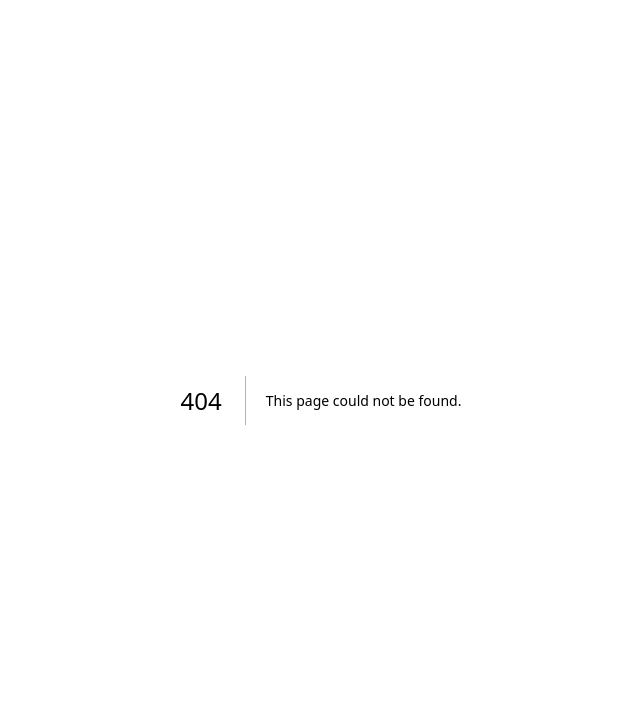
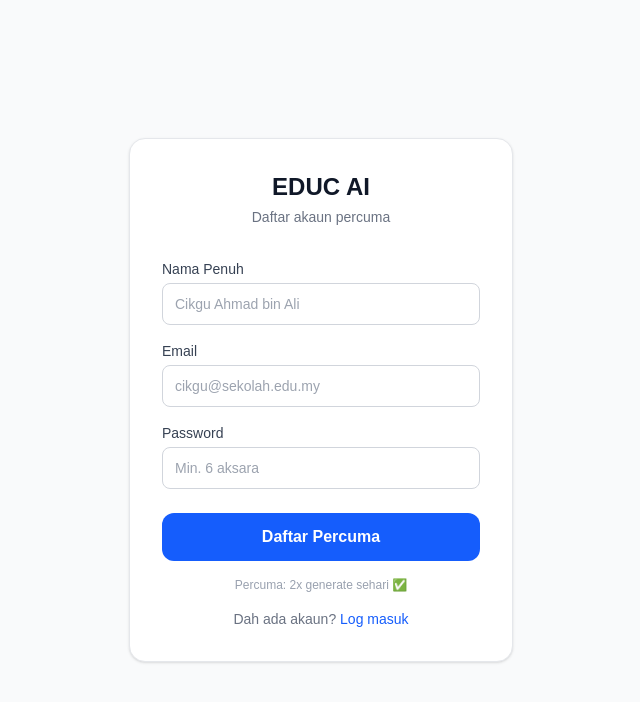
Before and after one commit to asyrafamirul80-code/educai, a Next.js app: page /register in a window 1280 px wide. Before the commit this address had no page. Shown: the top 702 px of the page, without its empty margins (319-959 px from the left). Built offline with nearby package versions, Linux system fonts and the light colour scheme.

Commit message:
add supabase auth - login register pages

```diff
--- /dev/null
+++ b/app/login/page.tsx
@@ -0,0 +1,92 @@
+// LETAK FILE NI DI: app/login/page.tsx
+// (Buat folder 'app/login' kalau belum ada)
+
+'use client'
+
+import { useState } from 'react'
+import { useRouter } from 'next/navigation'
+import Link from 'next/link'
+import { createClient } from '@/lib/supabase'
+
+export default function LoginPage() {
+  const router = useRouter()
+  const [email, setEmail] = useState('')
+  const [password, setPassword] = useState('')
+  const [loading, setLoading] = useState(false)
+  const [error, setError] = useState('')
+
+  async function handleLogin(e: React.FormEvent) {
+    e.preventDefault()
+    setLoading(true)
+    setError('')
+
+    const supabase = createClient()
+    const { error } = await supabase.auth.signInWithPassword({ email, password })
+
+    if (error) {
+      setError('Email atau password salah. Cuba semula.')
+      setLoading(false)
+    } else {
+      router.push('/dashboard')
+    }
+  }
+
+  return (
+    <main className="min-h-screen bg-gray-50 flex items-center justify-center px-4">
+      <div className="bg-white rounded-2xl shadow-sm border border-gray-200 p-8 w-full max-w-sm">
+
+        {/* Logo */}
+        <div className="text-center mb-8">
+          <h1 className="text-2xl font-bold text-gray-900">EDUC AI</h1>
+          <p className="text-gray-500 text-sm mt-1">Log masuk ke akaun anda</p>
+        </div>
+
+        <form onSubmit={handleLogin} className="flex flex-col gap-4">
+          <div>
+            <label className="text-sm font-medium text-gray-700 block mb-1">Email</label>
+            <input
+              type="email"
+              value={email}
+              onChange={e => setEmail(e.target.value)}
+              placeholder="cikgu@sekolah.edu.my"
+              required
+              className="w-full border border-gray-300 rounded-lg px-3 py-2.5 text-sm focus:outline-none focus:ring-2 focus:ring-blue-500"
+            />
+          </div>
+
+          <div>
+            <label className="text-sm font-medium text-gray-700 block mb-1">Password</label>
+            <input
+              type="password"
+              value={password}
+              onChange={e => setPassword(e.target.value)}
+              placeholder="••••••••"
+              required
+              className="w-full border border-gray-300 rounded-lg px-3 py-2.5 text-sm focus:outline-none focus:ring-2 focus:ring-blue-500"
+            />
+          </div>
+
+          {error && (
+            <p className="text-red-500 text-sm bg-red-50 px-3 py-2 rounded-lg">{error}</p>
+          )}
+
+          <button
+            type="submit"
+            disabled={loading}
+            className="bg-blue-600 text-white font-semibold py-3 rounded-xl hover:bg-blue-700 transition-colors disabled:opacity-60 mt-2"
+          >
+            {loading ? 'Sedang log masuk...' : 'Log Masuk'}
+          </button>
+        </form>
+
+        <p className="text-center text-sm text-gray-500 mt-6">
+          Belum ada akaun?{' '}
+          <Link href="/register" className="text-blue-600 font-medium hover:underline">
+            Daftar percuma
+          </Link>
+        </p>
+
+      </div>
+    </main>
+  )
+}
--- /dev/null
+++ b/app/register/page.tsx
@@ -0,0 +1,142 @@
+// LETAK FILE NI DI: app/register/page.tsx
+// (Buat folder 'app/register' kalau belum ada)
+
+'use client'
+
+import { useState } from 'react'
+import { useRouter } from 'next/navigation'
+import Link from 'next/link'
+import { createClient } from '@/lib/supabase'
+
+export default function RegisterPage() {
+  const router = useRouter()
+  const [email, setEmail] = useState('')
+  const [password, setPassword] = useState('')
+  const [nama, setNama] = useState('')
+  const [loading, setLoading] = useState(false)
+  const [error, setError] = useState('')
+  const [success, setSuccess] = useState(false)
+
+  async function handleRegister(e: React.FormEvent) {
+    e.preventDefault()
+    setLoading(true)
+    setError('')
+
+    if (password.length < 6) {
+      setError('Password mestilah sekurang-kurangnya 6 aksara.')
+      setLoading(false)
+      return
+    }
+
+    const supabase = createClient()
+    const { error } = await supabase.auth.signUp({
+      email,
+      password,
+      options: {
+        data: { nama_penuh: nama }
+      }
+    })
+
+    if (error) {
+      setError('Gagal daftar. Email mungkin sudah digunakan.')
+      setLoading(false)
+    } else {
+      setSuccess(true)
+    }
+  }
+
+  if (success) {
+    return (
+      <main className="min-h-screen bg-gray-50 flex items-center justify-center px-4">
+        <div className="bg-white rounded-2xl shadow-sm border border-gray-200 p-8 w-full max-w-sm text-center">
+          <div className="text-5xl mb-4">✅</div>
+          <h2 className="text-xl font-bold text-gray-900 mb-2">Pendaftaran Berjaya!</h2>
+          <p className="text-gray-500 text-sm mb-6">
+            Sila semak email anda untuk sahkan akaun, kemudian log masuk.
+          </p>
+          <Link
+            href="/login"
+            className="bg-blue-600 text-white font-semibold px-6 py-3 rounded-xl hover:bg-blue-700 transition-colors inline-block"
+          >
+            Pergi ke Log Masuk
+          </Link>
+        </div>
+      </main>
+    )
+  }
+
+  return (
+    <main className="min-h-screen bg-gray-50 flex items-center justify-center px-4">
+      <div className="bg-white rounded-2xl shadow-sm border border-gray-200 p-8 w-full max-w-sm">
+
+        {/* Logo */}
+        <div className="text-center mb-8">
+          <h1 className="text-2xl font-bold text-gray-900">EDUC AI</h1>
+          <p className="text-gray-500 text-sm mt-1">Daftar akaun percuma</p>
+        </div>
+
+        <form onSubmit={handleRegister} className="flex flex-col gap-4">
+          <div>
+            <label className="text-sm font-medium text-gray-700 block mb-1">Nama Penuh</label>
+            <input
+              type="text"
+              value={nama}
+              onChange={e => setNama(e.target.value)}
+              placeholder="Cikgu Ahmad bin Ali"
+              required
+              className="w-full border border-gray-300 rounded-lg px-3 py-2.5 text-sm focus:outline-none focus:ring-2 focus:ring-blue-500"
+            />
+          </div>
+
+          <div>
+            <label className="text-sm font-medium text-gray-700 block mb-1">Email</label>
+            <input
+              type="email"
+              value={email}
+              onChange={e => setEmail(e.target.value)}
+              placeholder="cikgu@sekolah.edu.my"
+              required
+              className="w-full border border-gray-300 rounded-lg px-3 py-2.5 text-sm focus:outline-none focus:ring-2 focus:ring-blue-500"
+            />
+          </div>
+
+          <div>
+            <label className="text-sm font-medium text-gray-700 block mb-1">Password</label>
+            <input
+              type="password"
+              value={password}
+              onChange={e => setPassword(e.target.value)}
+              placeholder="Min. 6 aksara"
+              required
+              className="w-full border border-gray-300 rounded-lg px-3 py-2.5 text-sm focus:outline-none focus:ring-2 focus:ring-blue-500"
+            />
+          </div>
+
+          {error && (
+            <p className="text-red-500 text-sm bg-red-50 px-3 py-2 rounded-lg">{error}</p>
+          )}
+
+          <button
+            type="submit"
+            disabled={loading}
+            className="bg-blue-600 text-white font-semibold py-3 rounded-xl hover:bg-blue-700 transition-colors disabled:opacity-60 mt-2"
+          >
+            {loading ? 'Sedang mendaftar...' : 'Daftar Percuma'}
+          </button>
+        </form>
+
+        <div className="text-center text-xs text-gray-400 mt-4">
+          Percuma: 2x generate sehari ✅
+        </div>
+
+        <p className="text-center text-sm text-gray-500 mt-4">
+          Dah ada akaun?{' '}
+          <Link href="/login" className="text-blue-600 font-medium hover:underline">
+            Log masuk
+          </Link>
+        </p>
+
+      </div>
+    </main>
+  )
+}
--- /dev/null
+++ b/lib/supabase.ts
@@ -0,0 +1,11 @@
+// LETAK FILE NI DI: lib/supabase.ts
+// (Buat folder 'lib' dalam root project kalau belum ada)
+
+import { createBrowserClient } from '@supabase/ssr'
+
+export function createClient() {
+  return createBrowserClient(
+    process.env.NEXT_PUBLIC_SUPABASE_URL!,
+    process.env.NEXT_PUBLIC_SUPABASE_ANON_KEY!
+  )
+}
--- a/package.json
+++ b/package.json
@@ -10,6 +10,8 @@
   },
   "dependencies": {
     "@anthropic-ai/sdk": "^0.104.1",
+    "@supabase/ssr": "^0.12.0",
+    "@supabase/supabase-js": "^2.108.1",
     "@types/file-saver": "^2.0.7",
     "@vercel/analytics": "^2.0.1",
     "docx": "^9.7.1",
```
Also changed, not shown: 1 other file (tests, documents, lock files or other folders).
